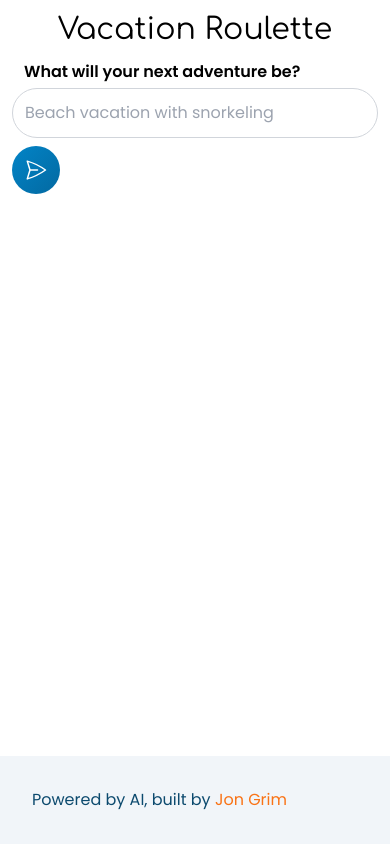
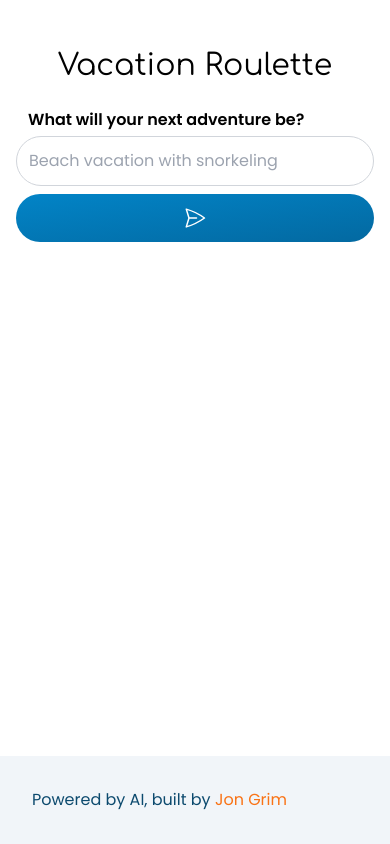
Before and after one commit to jongrim/vacation-roulette, a Next.js app: page / in a window 390 px wide. Built offline with nearby package versions, Linux system fonts and the light colour scheme.

Commit message:
refining mobile height

```diff
--- a/pages/index.tsx
+++ b/pages/index.tsx
@@ -36,7 +36,7 @@ export default function Home() {
   }
   return (
     <div
-      className={`h-[100dvh] h-full w-screen flex flex-col overflow-auto ${poppins.className}`}
+      className={`grow w-screen flex flex-col overflow-auto ${poppins.className}`}
     >
       <Head>
         <title>Vacation Roulette</title>
@@ -46,17 +46,20 @@ export default function Home() {
         />
       </Head>
 
-      <main className="grow p-3 md:p-12">
-        <Heading level="h1" className="mb-3 text-center">
+      <main className="grow px-4 py-12 md:p-12 max-w-4xl w-full mx-auto">
+        <Heading level="h1" className="mb-6 text-center">
           Vacation Roulette
         </Heading>
-        <form className="flex flex-col gap-1 mb-6" onSubmit={fetchItinerary}>
+        <form
+          className="flex flex-col gap-1 mb-6 w-full"
+          onSubmit={fetchItinerary}
+        >
           <label htmlFor="prompt" className="px-3 font-semibold">
             What will your next adventure be?
           </label>
-          <span className="flex flex-wrap gap-2">
+          <span className="w-full flex flex-col sm:flex-row gap-2">
             <input
-              className="grow rounded-full p-3 border border-solid border-gray-300"
+              className="sm:grow rounded-full p-3 border border-solid border-gray-300"
               value={prompt}
               onChange={(e) => setPrompt(e.target.value)}
               placeholder="Beach vacation with snorkeling"
@@ -64,7 +67,7 @@ export default function Home() {
             />
             <button
               aria-label="Discover your next adventure"
-              className="p-3 rounded-full bg-gradient-to-br from-sky-600 to-sky-700 text-white"
+              className="p-3 rounded-full bg-gradient-to-br from-sky-600 to-sky-700 text-white grid place-content-center"
             >
               <PaperAirplaneIcon className="h-6 w-6" />
             </button>
--- a/styles/globals.css
+++ b/styles/globals.css
@@ -7,15 +7,17 @@ body,
 #__next {
   padding: 0;
   margin: 0;
+  display: flex;
+  flex-direction: column;
+  flex: 1;
   height: 100vh;
 }
 
-@supports (height: 100dvh) {
+@supports (height: -webkit-fill-available) {
   html,
-  body {
-    padding: 0;
-    margin: 0;
-    height: 100dvh;
+  body,
+  #__next {
+    height: -webkit-fill-available !important;
   }
 }
 
```
